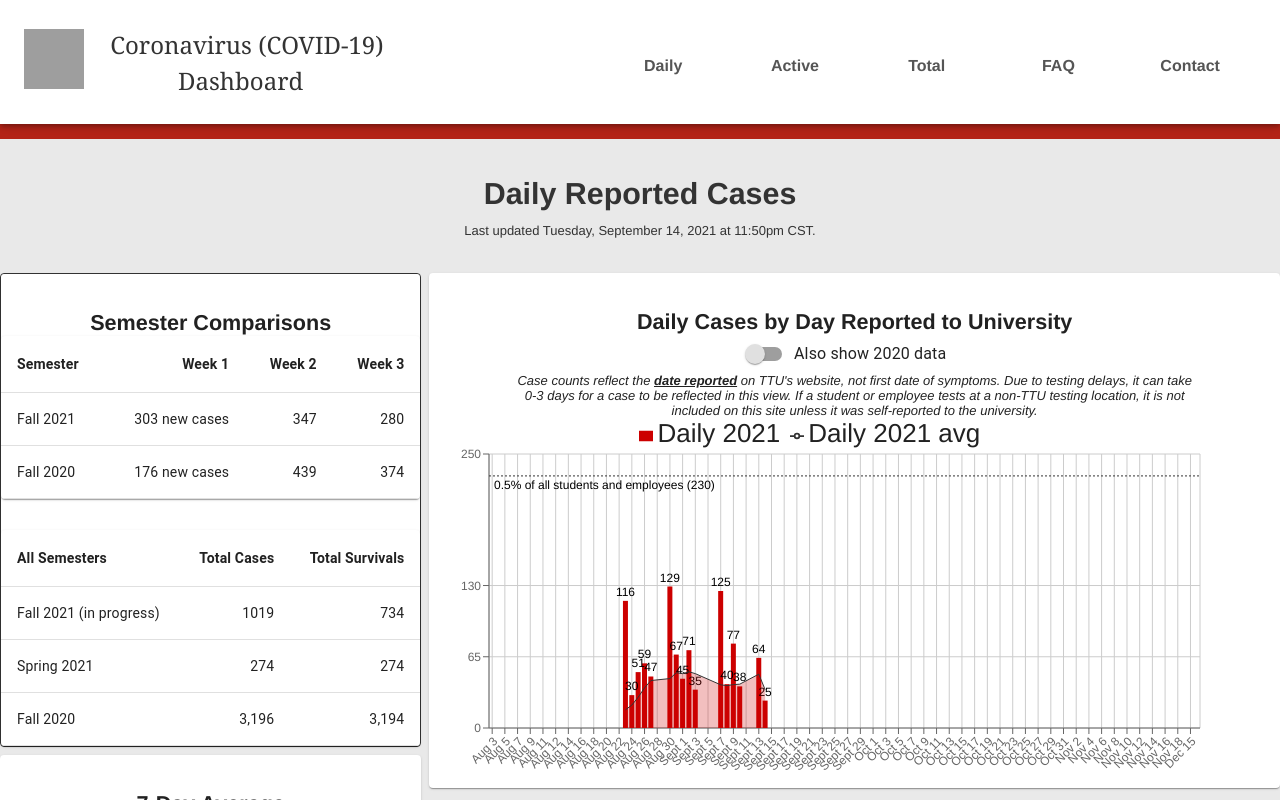
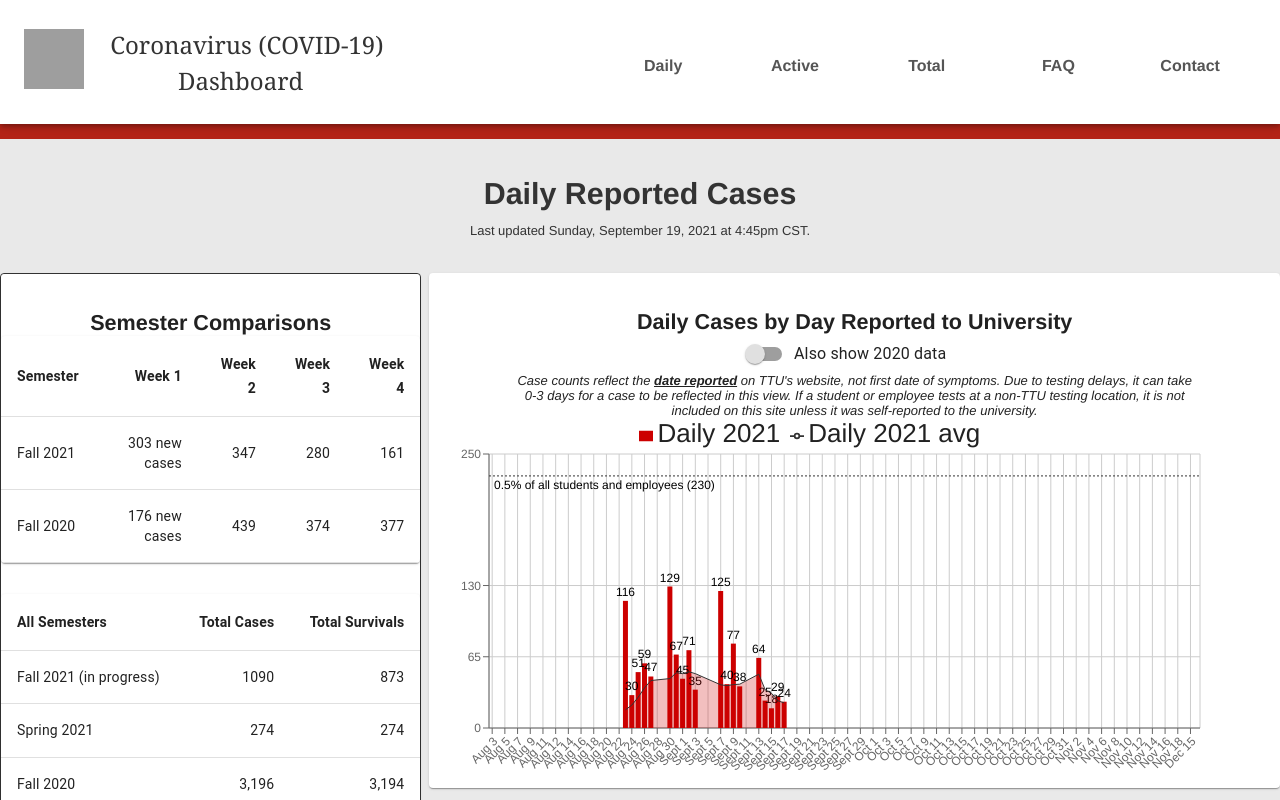
Before and after one commit to adrianaholley/adrianaholley.github.io, a React (Create React App) app: page /#/daily in a window 1280 px wide. Shown: the top 800 px of the page. Built offline with nearby package versions, Linux system fonts and the light colour scheme; grey boxes are pictures that could not be loaded.

Commit message:
add sept 15-17 2021

```diff
--- a/src/SemesterComparisons.js
+++ b/src/SemesterComparisons.js
@@ -10,19 +10,19 @@ import Paper from '@material-ui/core/Paper';
 import { Component } from 'react';
 import { fall2020, todayinarray } from './fall2020';
 
-function createData(name, calories, fat, week3) {
-    return { name, calories, fat, week3};
+function createData(name, calories, fat, week3, week4) {
+    return { name, calories, fat, week3, week4};
   }
 
 const rows = [
-    createData('Fall 2021 (in progress)', fall2020[todayinarray]["Total 2021"], fall2020[todayinarray]["Total Recoveries 2021"]), //daily update right
+    createData('Fall 2021 (in progress)', fall2020[todayinarray]["Total 2021"], fall2020[todayinarray]["Total Recoveries 2021"]),
     createData('Spring 2021', 274, 274),
     createData('Fall 2020', '3,196', '3,194'),
   ];
 
 const otherRows = [
-    createData('Fall 2021', '303 new cases', '347', '280'),
-    createData('Fall 2020', '176 new cases', '439', '374')
+    createData('Fall 2021', '303 new cases', '347', '280', '161'),
+    createData('Fall 2020', '176 new cases', '439', '374', '377')
 ]
 
 class SemesterComparisons extends Component {
@@ -42,6 +42,7 @@ class SemesterComparisons extends Component {
                                 <TableCell align="right"><b>Week 1</b></TableCell>
                                 <TableCell align="right"><b>Week 2</b></TableCell>
                                 <TableCell align="right"><b>Week 3</b></TableCell>
+                                <TableCell align="right"><b>Week 4</b></TableCell>
                             </TableRow>
                         </TableHead>
                         <TableBody>
@@ -53,6 +54,7 @@ class SemesterComparisons extends Component {
                                     <TableCell align="right">{otherRows.calories}</TableCell>
                                     <TableCell align="right">{otherRows.fat}</TableCell>
                                     <TableCell align="right">{otherRows.week3}</TableCell>
+                                    <TableCell align="right">{otherRows.week4}</TableCell>
                                 </TableRow>
                             ))}
                         </TableBody>
--- a/src/Totalpie.js
+++ b/src/Totalpie.js
@@ -25,7 +25,6 @@ var aweekagochange = "+" + (percentageaweekago-percentagetwoweeksago).toFixed(2)
 var twoweeksagochange = "+" + (percentagetwoweeksago-percentagethreeweeksago).toFixed(2)
 
 const data01 = [{ name: 'Group A', value: totaltoday }, { name: 'Group B', value: notinfected }] //
-
 
 class Totalpie extends Component {
 
--- a/src/fall2020.js
+++ b/src/fall2020.js
@@ -1,6 +1,6 @@
 //update daily
-var globaldate = "Last updated Tuesday, September 14, 2021 at 11:50pm CST."
-var todayinarray = 43
+var globaldate = "Last updated Sunday, September 19, 2021 at 4:45pm CST."
+var todayinarray = 46
 
 const fall2020 = [
 	{
@@ -437,28 +437,37 @@ const fall2020 = [
 		"Date": "Sept 15",
 		"Daily 2020": 74,
 		"Daily 2020 avg": 28.7,
-		"Daily 2021": null,
-		"Daily 2021 avg": null,
+		"Daily 2021": 18,
+		"Daily 2021 avg": 31.7,
 		"Active 2020": 357,
-		"Total 2020": 1293
+		"Active 2021": 245,
+		"Total 2020": 1293,
+		"Total 2021": 1037,
+		"Total Recoveries 2021": 792
 	},
 	{
 		"Date": "Sept 16",
 		"Daily 2020": 50,
 		"Daily 2020 avg": 41.1,
-		"Daily 2021": null,
-		"Daily 2021 avg": null,
+		"Daily 2021": 29,
+		"Daily 2021 avg": 24.9,
 		"Active 2020": 171,
-		"Total 2020": 1343
+		"Active 2021": 232,
+		"Total 2020": 1343,
+		"Total 2021": 1066,
+		"Total Recoveries 2021": 834
 	},
 	{
 		"Date": "Sept 17",
 		"Daily 2020": 32,
 		"Daily 2020 avg": 44.4,
-		"Daily 2021": null,
-		"Daily 2021 avg": null,
+		"Daily 2021": 24,
+		"Daily 2021 avg": 22.9,
 		"Active 2020": 186,
-		"Total 2020": 1375
+		"Active 2021": 217,
+		"Total 2020": 1375,
+		"Total 2021": 1090,
+		"Total Recoveries 2021": 873
 	},
 	{
 		"Date": "Sept 18",
--- a/src/totalgraph.js
+++ b/src/totalgraph.js
@@ -73,7 +73,7 @@ class Totalgraph extends Component {
 								<YAxis
 									fontSize="12"
 									domain={this.state.PastDataIsOff ?
-										(['dataMin - 116', 'dataMax + 181'])
+										(['dataMin - 116', 'dataMax + 110'])
 										: (['dataMin - 18', 'dataMax + 103'])}
 								/>) : (
 								<YAxis interval={8} scale="log" domain={['0', 'dataMax + 350']} fontSize="12" />)
```
